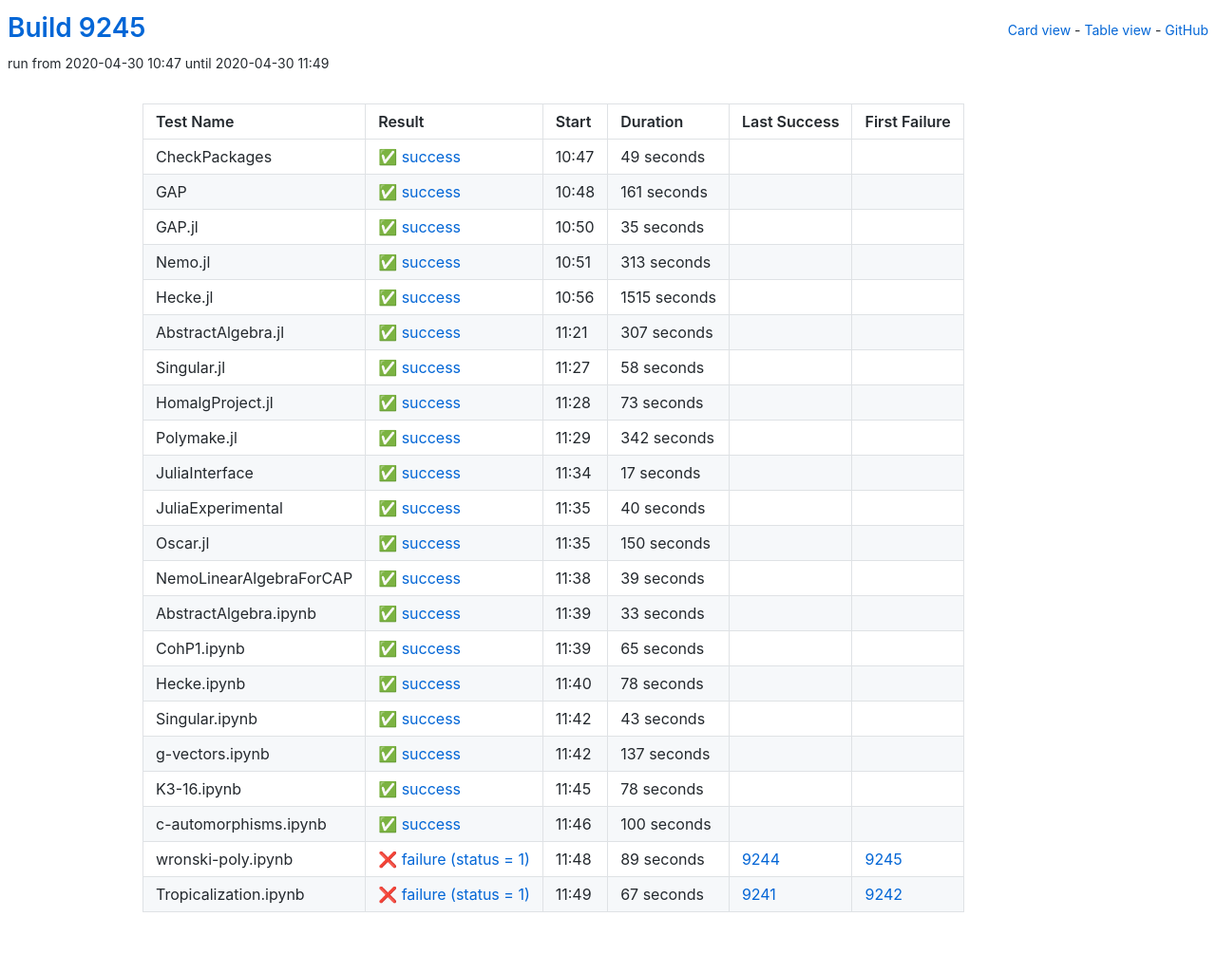
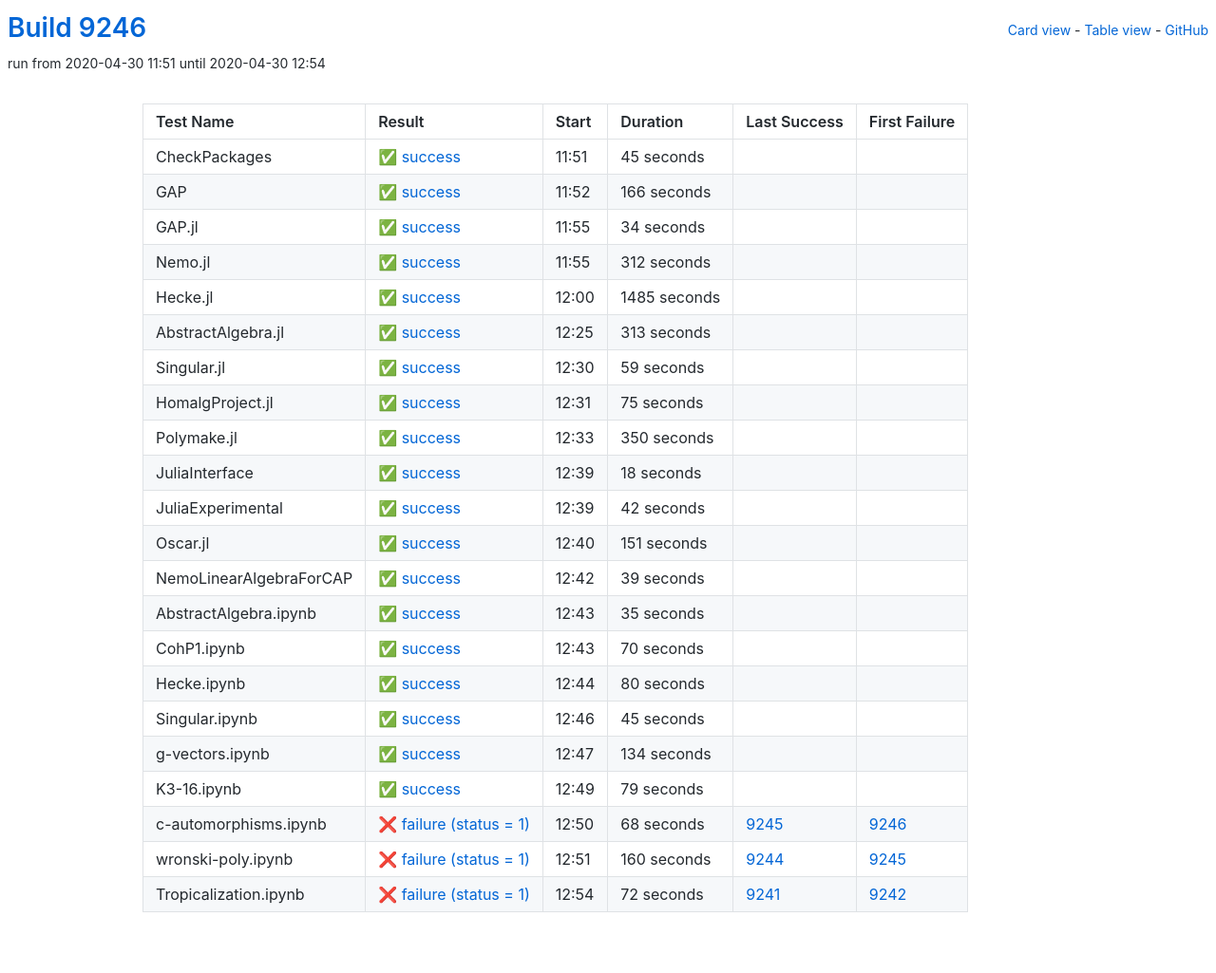
Before and after one commit to oscar-system/oscar-ci-status, a Jekyll site: the page built from table.html, in a window 1280 px wide. Shown: the whole page at 95% size. Built offline with Jekyll 4.4.1, drawn with Linux system fonts in a browser that asks for light colours.

Commit message:
Build 9246

```diff
--- a/_data/ci.yml
+++ b/_data/ci.yml
@@ -1,27 +1,148 @@
-build: 9245
-build_url: https://oscarci.mathematik.uni-kl.de/job/oscar/9245/
+build: 9246
+build_url: https://oscarci.mathematik.uni-kl.de/job/oscar/9246/
 job: oscar
 tests:
-- duration: 49
+- duration: 45
   exitcode: 0
   first_failure: false
   first_failure_url: null
   last_success: false
   last_success_url: null
-  log: https://oscarci.mathematik.uni-kl.de/job/oscar/9245/artifact/logs/build-9245/CheckPackages.log
+  log: https://oscarci.mathematik.uni-kl.de/job/oscar/9246/artifact/logs/build-9246/CheckPackages.log
   name: CheckPackages
-  start: 2020-04-30 10:47
+  start: 2020-04-30 11:51
   status: success
   success: true
-- duration: 161
+- duration: 166
   exitcode: 0
   first_failure: false
   first_failure_url: null
   last_success: false
   last_success_url: null
-  log: https://oscarci.mathematik.uni-kl.de/job/oscar/9245/artifact/logs/build-9245/GAP.log
+  log: https://oscarci.mathematik.uni-kl.de/job/oscar/9246/artifact/logs/build-9246/GAP.log
   name: GAP
-  start: 2020-04-30 10:48
+  start: 2020-04-30 11:52
+  status: success
+  success: true
+- duration: 34
+  exitcode: 0
+  first_failure: false
+  first_failure_url: null
+  last_success: false
+  last_success_url: null
+  log: https://oscarci.mathematik.uni-kl.de/job/oscar/9246/artifact/logs/build-9246/GAP.jl.log
+  name: GAP.jl
+  start: 2020-04-30 11:55
+  status: success
+  success: true
+- duration: 312
+  exitcode: 0
+  first_failure: false
+  first_failure_url: null
+  last_success: false
+  last_success_url: null
+  log: https://oscarci.mathematik.uni-kl.de/job/oscar/9246/artifact/logs/build-9246/Nemo.jl.log
+  name: Nemo.jl
+  start: 2020-04-30 11:55
+  status: success
+  success: true
+- duration: 1485
+  exitcode: 0
+  first_failure: false
+  first_failure_url: null
+  last_success: false
+  last_success_url: null
+  log: https://oscarci.mathematik.uni-kl.de/job/oscar/9246/artifact/logs/build-9246/Hecke.jl.log
+  name: Hecke.jl
+  start: 2020-04-30 12:00
+  status: success
+  success: true
+- duration: 313
+  exitcode: 0
+  first_failure: false
+  first_failure_url: null
+  last_success: false
+  last_success_url: null
+  log: https://oscarci.mathematik.uni-kl.de/job/oscar/9246/artifact/logs/build-9246/AbstractAlgebra.jl.log
+  name: AbstractAlgebra.jl
+  start: 2020-04-30 12:25
+  status: success
+  success: true
+- duration: 59
+  exitcode: 0
+  first_failure: false
+  first_failure_url: null
+  last_success: false
+  last_success_url: null
+  log: https://oscarci.mathematik.uni-kl.de/job/oscar/9246/artifact/logs/build-9246/Singular.jl.log
+  name: Singular.jl
+  start: 2020-04-30 12:30
+  status: success
+  success: true
+- duration: 75
+  exitcode: 0
+  first_failure: false
+  first_failure_url: null
+  last_success: false
+  last_success_url: null
+  log: https://oscarci.mathematik.uni-kl.de/job/oscar/9246/artifact/logs/build-9246/HomalgProject.jl.log
+  name: HomalgProject.jl
+  start: 2020-04-30 12:31
+  status: success
+  success: true
+- duration: 350
+  exitcode: 0
+  first_failure: false
+  first_failure_url: null
+  last_success: false
+  last_success_url: null
+  log: https://oscarci.mathematik.uni-kl.de/job/oscar/9246/artifact/logs/build-9246/Polymake.jl.log
+  name: Polymake.jl
+  start: 2020-04-30 12:33
+  status: success
+  success: true
+- duration: 18
+  exitcode: 0
+  first_failure: false
+  first_failure_url: null
+  last_success: false
+  last_success_url: null
+  log: https://oscarci.mathematik.uni-kl.de/job/oscar/9246/artifact/logs/build-9246/JuliaInterface.log
+  name: JuliaInterface
+  start: 2020-04-30 12:39
+  status: success
+  success: true
+- duration: 42
+  exitcode: 0
+  first_failure: false
+  first_failure_url: null
+  last_success: false
+  last_success_url: null
+  log: https://oscarci.mathematik.uni-kl.de/job/oscar/9246/artifact/logs/build-9246/JuliaExperimental.log
+  name: JuliaExperimental
+  start: 2020-04-30 12:39
+  status: success
+  success: true
+- duration: 151
+  exitcode: 0
+  first_failure: false
+  first_failure_url: null
+  last_success: false
+  last_success_url: null
+  log: https://oscarci.mathematik.uni-kl.de/job/oscar/9246/artifact/logs/build-9246/Oscar.jl.log
+  name: Oscar.jl
+  start: 2020-04-30 12:40
+  status: success
+  success: true
+- duration: 39
+  exitcode: 0
+  first_failure: false
+  first_failure_url: null
+  last_success: false
+  last_success_url: null
+  log: https://oscarci.mathematik.uni-kl.de/job/oscar/9246/artifact/logs/build-9246/NemoLinearAlgebraForCAP.log
+  name: NemoLinearAlgebraForCAP
+  start: 2020-04-30 12:42
   status: success
   success: true
 - duration: 35
@@ -30,217 +151,96 @@ tests:
   first_failure_url: null
   last_success: false
   last_success_url: null
-  log: https://oscarci.mathematik.uni-kl.de/job/oscar/9245/artifact/logs/build-9245/GAP.jl.log
-  name: GAP.jl
-  start: 2020-04-30 10:50
+  log: https://oscarci.mathematik.uni-kl.de/job/oscar/9246/artifact/logs/build-9246/AbstractAlgebra.ipynb.log
+  name: AbstractAlgebra.ipynb
+  start: 2020-04-30 12:43
   status: success
   success: true
-- duration: 313
+- duration: 70
   exitcode: 0
   first_failure: false
   first_failure_url: null
   last_success: false
   last_success_url: null
-  log: https://oscarci.mathematik.uni-kl.de/job/oscar/9245/artifact/logs/build-9245/Nemo.jl.log
-  name: Nemo.jl
-  start: 2020-04-30 10:51
+  log: https://oscarci.mathematik.uni-kl.de/job/oscar/9246/artifact/logs/build-9246/CohP1.ipynb.log
+  name: CohP1.ipynb
+  start: 2020-04-30 12:43
   status: success
   success: true
-- duration: 1515
+- duration: 80
   exitcode: 0
   first_failure: false
   first_failure_url: null
   last_success: false
   last_success_url: null
-  log: https://oscarci.mathematik.uni-kl.de/job/oscar/9245/artifact/logs/build-9245/Hecke.jl.log
-  name: Hecke.jl
-  start: 2020-04-30 10:56
+  log: https://oscarci.mathematik.uni-kl.de/job/oscar/9246/artifact/logs/build-9246/Hecke.ipynb.log
+  name: Hecke.ipynb
+  start: 2020-04-30 12:44
   status: success
   success: true
-- duration: 307
+- duration: 45
   exitcode: 0
   first_failure: false
   first_failure_url: null
   last_success: false
   last_success_url: null
-  log: https://oscarci.mathematik.uni-kl.de/job/oscar/9245/artifact/logs/build-9245/AbstractAlgebra.jl.log
-  name: AbstractAlgebra.jl
-  start: 2020-04-30 11:21
+  log: https://oscarci.mathematik.uni-kl.de/job/oscar/9246/artifact/logs/build-9246/Singular.ipynb.log
+  name: Singular.ipynb
+  start: 2020-04-30 12:46
   status: success
   success: true
-- duration: 58
+- duration: 134
   exitcode: 0
   first_failure: false
   first_failure_url: null
   last_success: false
   last_success_url: null
-  log: https://oscarci.mathematik.uni-kl.de/job/oscar/9245/artifact/logs/build-9245/Singular.jl.log
-  name: Singular.jl
-  start: 2020-04-30 11:27
+  log: https://oscarci.mathematik.uni-kl.de/job/oscar/9246/artifact/logs/build-9246/g-vectors.ipynb.log
+  name: g-vectors.ipynb
+  start: 2020-04-30 12:47
   status: success
   success: true
-- duration: 73
+- duration: 79
   exitcode: 0
   first_failure: false
   first_failure_url: null
   last_success: false
   last_success_url: null
-  log: https://oscarci.mathematik.uni-kl.de/job/oscar/9245/artifact/logs/build-9245/HomalgProject.jl.log
-  name: HomalgProject.jl
-  start: 2020-04-30 11:28
+  log: https://oscarci.mathematik.uni-kl.de/job/oscar/9246/artifact/logs/build-9246/K3-16.ipynb.log
+  name: K3-16.ipynb
+  start: 2020-04-30 12:49
   status: success
   success: true
-- duration: 342
-  exitcode: 0
-  first_failure: false
-  first_failure_url: null
-  last_success: false
-  last_success_url: null
-  log: https://oscarci.mathematik.uni-kl.de/job/oscar/9245/artifact/logs/build-9245/Polymake.jl.log
-  name: Polymake.jl
-  start: 2020-04-30 11:29
-  status: success
-  success: true
-- duration: 17
-  exitcode: 0
-  first_failure: false
-  first_failure_url: null
-  last_success: false
-  last_success_url: null
-  log: https://oscarci.mathematik.uni-kl.de/job/oscar/9245/artifact/logs/build-9245/JuliaInterface.log
-  name: JuliaInterface
-  start: 2020-04-30 11:34
-  status: success
-  success: true
-- duration: 40
-  exitcode: 0
-  first_failure: false
-  first_failure_url: null
-  last_success: false
-  last_success_url: null
-  log: https://oscarci.mathematik.uni-kl.de/job/oscar/9245/artifact/logs/build-9245/JuliaExperimental.log
-  name: JuliaExperimental
-  start: 2020-04-30 11:35
-  status: success
-  success: true
-- duration: 150
-  exitcode: 0
-  first_failure: false
-  first_failure_url: null
-  last_success: false
-  last_success_url: null
-  log: https://oscarci.mathematik.uni-kl.de/job/oscar/9245/artifact/logs/build-9245/Oscar.jl.log
-  name: Oscar.jl
-  start: 2020-04-30 11:35
-  status: success
-  success: true
-- duration: 39
-  exitcode: 0
-  first_failure: false
-  first_failure_url: null
-  last_success: false
-  last_success_url: null
-  log: https://oscarci.mathematik.uni-kl.de/job/oscar/9245/artifact/logs/build-9245/NemoLinearAlgebraForCAP.log
-  name: NemoLinearAlgebraForCAP
-  start: 2020-04-30 11:38
-  status: success
-  success: true
-- duration: 33
-  exitcode: 0
-  first_failure: false
-  first_failure_url: null
-  last_success: false
-  last_success_url: null
-  log: https://oscarci.mathematik.uni-kl.de/job/oscar/9245/artifact/logs/build-9245/AbstractAlgebra.ipynb.log
-  name: AbstractAlgebra.ipynb
-  start: 2020-04-30 11:39
-  status: success
-  success: true
-- duration: 65
-  exitcode: 0
-  first_failure: false
-  first_failure_url: null
-  last_success: false
-  last_success_url: null
-  log: https://oscarci.mathematik.uni-kl.de/job/oscar/9245/artifact/logs/build-9245/CohP1.ipynb.log
-  name: CohP1.ipynb
-  start: 2020-04-30 11:39
-  status: success
-  success: true
-- duration: 78
-  exitcode: 0
-  first_failure: false
-  first_failure_url: null
-  last_success: false
-  last_success_url: null
-  log: https://oscarci.mathematik.uni-kl.de/job/oscar/9245/artifact/logs/build-9245/Hecke.ipynb.log
-  name: Hecke.ipynb
-  start: 2020-04-30 11:40
-  status: success
-  success: true
-- duration: 43
-  exitcode: 0
-  first_failure: false
-  first_failure_url: null
-  last_success: false
-  last_success_url: null
-  log: https://oscarci.mathematik.uni-kl.de/job/oscar/9245/artifact/logs/build-9245/Singular.ipynb.log
-  name: Singular.ipynb
-  start: 2020-04-30 11:42
-  status: success
-  success: true
-- duration: 137
-  exitcode: 0
-  first_failure: false
-  first_failure_url: null
-  last_success: false
-  last_success_url: null
-  log: https://oscarci.mathematik.uni-kl.de/job/oscar/9245/artifact/logs/build-9245/g-vectors.ipynb.log
-  name: g-vectors.ipynb
-  start: 2020-04-30 11:42
-  status: success
-  success: true
-- duration: 78
-  exitcode: 0
-  first_failure: false
-  first_failure_url: null
-  last_success: false
-  last_success_url: null
-  log: https://oscarci.mathematik.uni-kl.de/job/oscar/9245/artifact/logs/build-9245/K3-16.ipynb.log
-  name: K3-16.ipynb
-  start: 2020-04-30 11:45
-  status: success
-  success: true
-- duration: 100
-  exitcode: 0
-  first_failure: false
-  first_failure_url: null
-  last_success: false
-  last_success_url: null
-  log: https://oscarci.mathematik.uni-kl.de/job/oscar/9245/artifact/logs/build-9245/c-automorphisms.ipynb.log
+- duration: 68
+  exitcode: 1
+  first_failure: 9246
+  first_failure_url: https://oscarci.mathematik.uni-kl.de/job/oscar/9246/
+  last_success: 9245
+  last_success_url: https://oscarci.mathematik.uni-kl.de/job/oscar/9245/
+  log: https://oscarci.mathematik.uni-kl.de/job/oscar/9246/artifact/logs/build-9246/c-automorphisms.ipynb.log
   name: c-automorphisms.ipynb
-  start: 2020-04-30 11:46
-  status: success
-  success: true
-- duration: 89
+  start: 2020-04-30 12:50
+  status: failure
+  success: false
+- duration: 160
   exitcode: 1
   first_failure: 9245
   first_failure_url: https://oscarci.mathematik.uni-kl.de/job/oscar/9245/
   last_success: 9244
   last_success_url: https://oscarci.mathematik.uni-kl.de/job/oscar/9244/
-  log: https://oscarci.mathematik.uni-kl.de/job/oscar/9245/artifact/logs/build-9245/wronski-poly.ipynb.log
+  log: https://oscarci.mathematik.uni-kl.de/job/oscar/9246/artifact/logs/build-9246/wronski-poly.ipynb.log
   name: wronski-poly.ipynb
-  start: 2020-04-30 11:48
+  start: 2020-04-30 12:51
   status: failure
   success: false
-- duration: 67
+- duration: 72
   exitcode: 1
   first_failure: 9242
   first_failure_url: https://oscarci.mathematik.uni-kl.de/job/oscar/9242/
   last_success: 9241
   last_success_url: https://oscarci.mathematik.uni-kl.de/job/oscar/9241/
-  log: https://oscarci.mathematik.uni-kl.de/job/oscar/9245/artifact/logs/build-9245/Tropicalization.ipynb.log
+  log: https://oscarci.mathematik.uni-kl.de/job/oscar/9246/artifact/logs/build-9246/Tropicalization.ipynb.log
   name: Tropicalization.ipynb
-  start: 2020-04-30 11:49
+  start: 2020-04-30 12:54
   status: failure
   success: false
```
Also changed, not shown: README.md.
